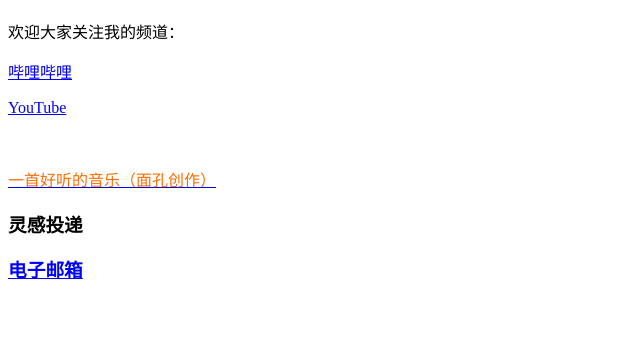
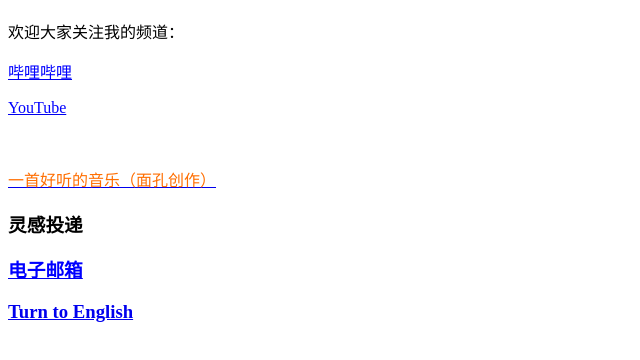
Before and after one commit to FerrumCyan/ferrumcyan.github.io, a plain HTML site: page index.html in a window 1280 px wide. Shown: the part 70-430 px from the top of the page, without its empty margins (0-640 px from the left). Drawn offline with Linux system fonts and the light colour scheme.

Commit message:
Update index.html

```diff
--- a/index.html
+++ b/index.html
@@ -16,5 +16,6 @@
   <a href="/Admin2.wav"><p style="color:rgb(255,110,0)">一首好听的音乐（面孔创作）</p></a>
     <h3>灵感投递<h3>
     <a href="mailto:FerrumCyan@outlook.com"><p style="color:rgb(0,0,255)">电子邮箱</p></a>
+  <h3 style="color:rgb(0,0,255)"><a href="/English/index.html">Turn to English</a></h3>
 </body>
 </html>
```
